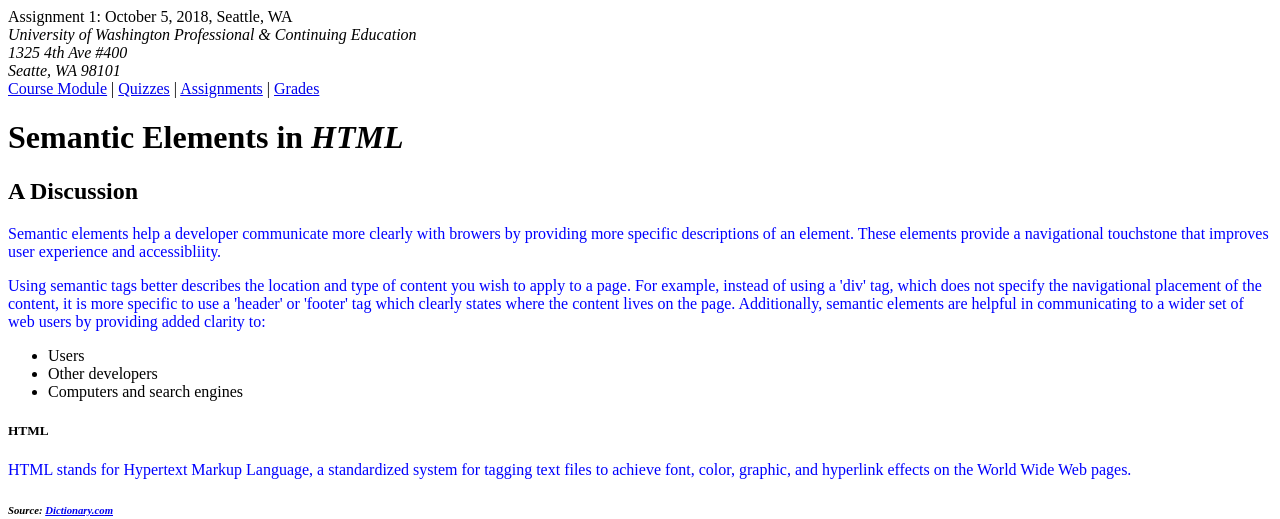
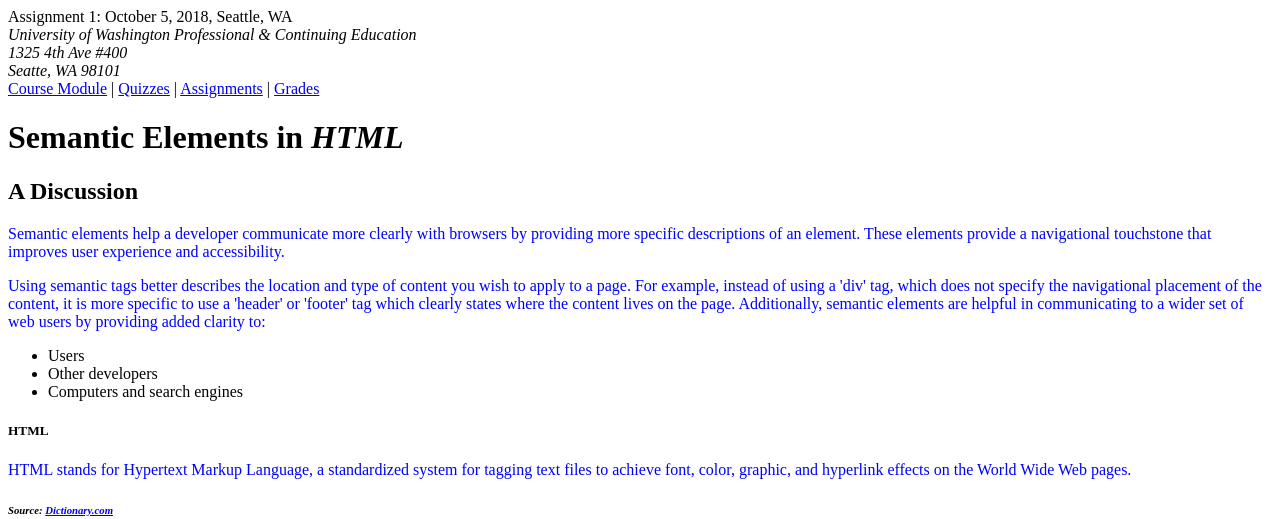
Before and after one commit to hhwkns/semantic-elements, a plain HTML site: page index.html in a window 1280 px wide. Shown: the top 519 px of the page. Drawn offline with Linux system fonts and the light colour scheme.

Commit message:
revision to assignment 1

```diff
--- a/index.html
+++ b/index.html
@@ -28,9 +28,9 @@
      <h2>A Discussion</h2>
 
    <p>Semantic elements help a developer communicate more clearly
-     with browers by providing more specific descriptions of an element. These
+     with browsers by providing more specific descriptions of an element. These
    elements provide a navigational touchstone that improves user experience
- and accessibliity.</p>
+ and accessibility.</p>
      <p>Using semantic tags better describes the location and type of content you wish to
      apply to a page. For example, instead of using a 'div' tag, which does not
      specify the navigational placement of the content, it is more
```
